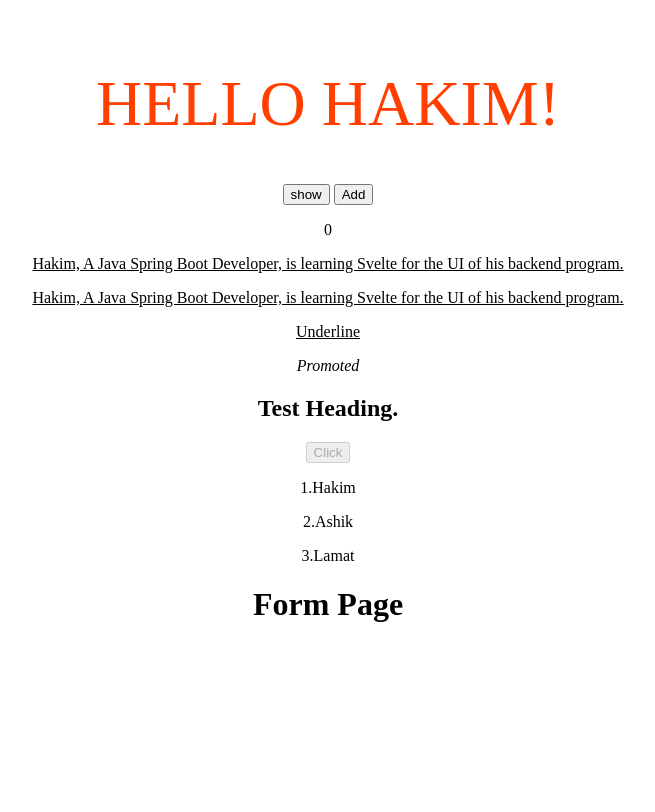
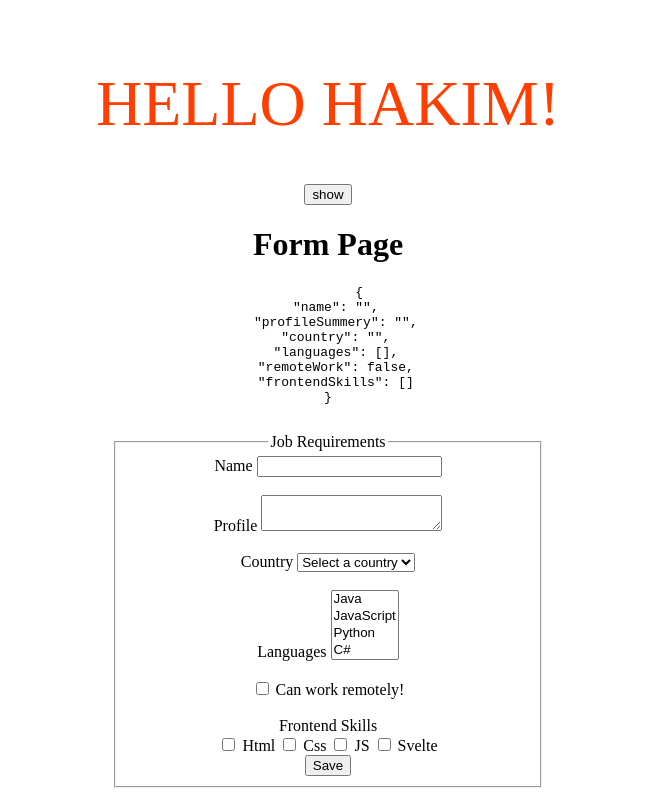
Before and after one commit to sadiul-hakim/basic-svelte, a Svelte app: page / in a window 1280 px wide. Shown: the whole page, without its empty margins (312-967 px from the left). Built offline with nearby package versions, Linux system fonts and the light colour scheme.

Commit message:
Form Handle

```diff
--- a/src/App.svelte
+++ b/src/App.svelte
@@ -1,7 +1,7 @@
 <script>
   import Form from "./Form.svelte";
 
-  let showContent = true;
+  let showContent = false;
   let names = ["Hakim", "Ashik", "Lamat"];
   let name = "Hakim";
   let heading = "<h2>Test Heading.</h2>";
@@ -13,12 +13,9 @@
   let count = 0;
 
   function toggle(e) {
-    console.table(e);
-
     showContent = !showContent;
   }
   function handleClick(event, num) {
-    console.log(event);
     count += num;
   }
 </script>
@@ -48,10 +45,8 @@
       <p>{index + 1}.{name}</p>
     {/each}
   {:else}
-    <p>Main content is hidden.</p>
+    <Form />
   {/if}
-
-  <Form />
 </main>
 
 <style>
--- a/src/Form.svelte
+++ b/src/Form.svelte
@@ -1,8 +1,90 @@
 <script>
+  const employee = {
+    name: "",
+    profileSummery: "",
+    country: "",
+    languages: [],
+    remoteWork: false,
+    frontendSkills: [],
+  };
+
+  const save = (e) => {
+    console.table(employee);
+  };
 </script>
 
 <main>
   <h1>Form Page</h1>
+  <div>
+    <pre>
+        {JSON.stringify(employee, null, 2)}
+    </pre>
+  </div>
+  <fieldset style="width: 400px; margin:auto;">
+    <legend>Job Requirements</legend>
+    <form action="#">
+      <div>
+        <label for="name">Name</label>
+        <input type="text" name="name" id="name" bind:value={employee.name} />
+      </div>
+      <br />
+      <div>
+        <label for="profile">Profile</label>
+        <textarea
+          type="text"
+          name="profile"
+          id="profile"
+          bind:value={employee.profileSummery}
+        ></textarea>
+      </div>
+      <br />
+      <div>
+        <label for="country">Country</label>
+        <select id="country" bind:value={employee.country}>
+          <option value="">Select a country</option>
+          <option value="Bangladesh">Bangladesh</option>
+          <option value="Pakistan">Pakistan</option>
+          <option value="Bhutan">Bhutan</option>
+          <option value="Nepal">Nepal</option>
+        </select>
+      </div>
+      <br />
+      <div>
+        <label for="languages">Languages</label>
+        <select id="languages" multiple bind:value={employee.languages}>
+          <option value="Java">Java</option>
+          <option value="JavaScript">JavaScript</option>
+          <option value="Python">Python</option>
+          <option value="C#">C#</option>
+        </select>
+      </div>
+      <br />
+      <!-- Second Part -->
+      <div>
+        <input
+          type="checkbox"
+          name="remote"
+          id="remote"
+          bind:checked={employee.remoteWork}
+        />
+        <label for="remote">Can work remotely!</label>
+      </div>
+      <br />
+      <div>
+        <label for="frontendSkills">Frontend Skills</label>
+        <br />
+        <input type="checkbox" name="html" id="html" />
+        <label for="html">Html</label>
+        <input type="checkbox" name="css" id="css" />
+        <label for="css">Css</label>
+        <input type="checkbox" name="js" id="js" />
+        <label for="js">JS</label>
+        <input type="checkbox" name="svelte" id="svelte" />
+        <label for="svelte">Svelte</label>
+      </div>
+      <button on:click={save}>Save</button>
+    </form>
+  </fieldset>
 </main>
 
 <style>
```
